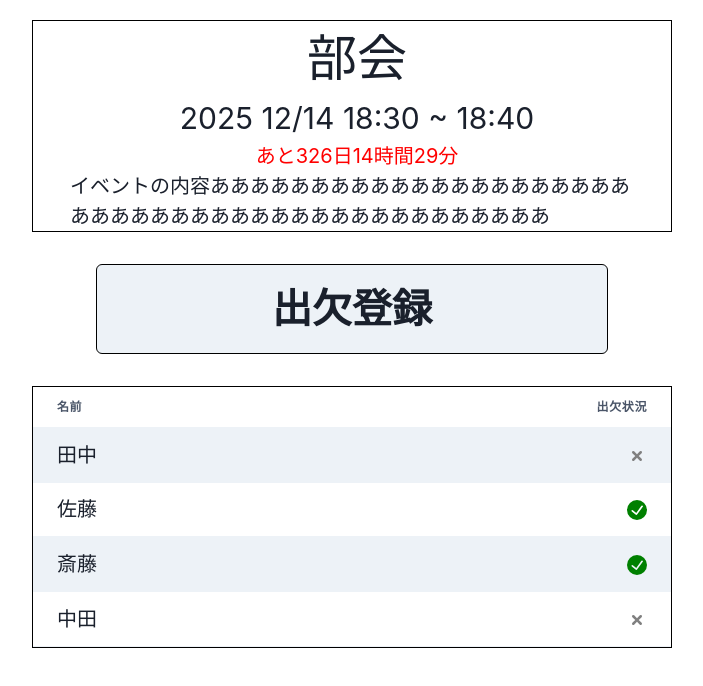
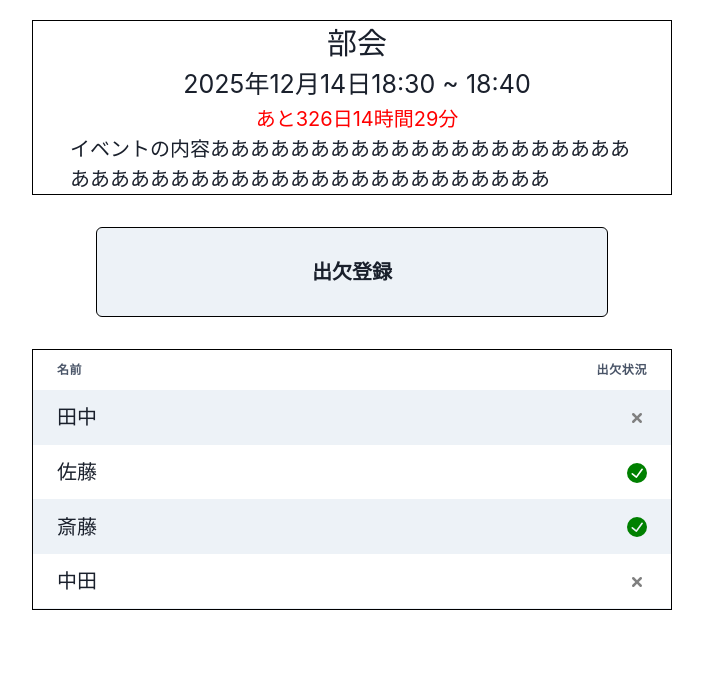
Before and after one commit to club-gleap/glape, a Next.js app: page /event/1 in a window 1280 px wide. Shown: the top 686 px of the page, without its empty margins (288-991 px from the left). Built offline with nearby package versions, Linux system fonts and the light colour scheme.

Commit message:
fix/4-eventpage temporary commit

```diff
--- a/app/event/[eventId]/page.tsx
+++ b/app/event/[eventId]/page.tsx
@@ -19,7 +19,7 @@ import { useDateOfTheEvent } from "@/features/event/components/useDateOfTheEvent
 
 export default function Home() {
   //仮のデータ。本番ではどこかからデータを読み込む？
-  const [members, setMembers] = useState({
+  const [members] = useState({
     田中: false,
     佐藤: true,
     斎藤: true,
@@ -47,10 +47,10 @@ export default function Home() {
     <Center flexDirection="column">
       <Stack spacing={8} width={{ base: "90%", md: "50%" }} mt="20px">
         <Box borderColor="black" borderWidth="1px">
-          <Center fontSize="50px" ml="10px">
-            <Box fontSize="50px">{eventName}</Box>
+          <Center fontSize="30px" ml="10px">
+            {eventName}
           </Center>
-          <Center fontSize="30px" ml="10px">
+          <Center fontSize="25px" ml="10px">
             {dateOfTheEvent}
           </Center>
           <Center fontSize="20px" color="red" ml="10px">
@@ -66,7 +66,7 @@ export default function Home() {
         <Center>
           <Button
             onClick={attendButtonClick}
-            fontSize="40px"
+            fontSize="20px"
             borderColor="black"
             borderWidth="1px"
             width="80%"
--- a/features/event/components/useDateOfTheEvent.tsx
+++ b/features/event/components/useDateOfTheEvent.tsx
@@ -10,8 +10,8 @@ export const useDateOfTheEvent = (
     if (allDay) {
       return (
         <Box>
-          {startTime.getFullYear()} {startTime.getMonth() + 1}/
-          {startTime.getDate()} 終日
+          {startTime.getFullYear()}年{startTime.getMonth() + 1}月
+          {startTime.getDate()}日 終日
         </Box>
       );
     }
@@ -19,8 +19,8 @@ export const useDateOfTheEvent = (
     else {
       return (
         <Box>
-          {startTime.getFullYear()} {startTime.getMonth() + 1}/
-          {startTime.getDate()} {startTime.getHours()}:{startTime.getMinutes()}{" "}
+          {startTime.getFullYear()}年{startTime.getMonth() + 1}月
+          {startTime.getDate()}日{startTime.getHours()}:{startTime.getMinutes()}{" "}
           ~
         </Box>
       );
@@ -31,12 +31,12 @@ export const useDateOfTheEvent = (
       return (
         <Box>
           <Box>
-            {startTime.getFullYear()} {startTime.getMonth() + 1}/
-            {startTime.getDate()} ~
+            {startTime.getFullYear()}年{startTime.getMonth() + 1}月
+            {startTime.getDate()}日~
           </Box>
           <Box>
-            {finishTime.getFullYear()} {finishTime.getMonth() + 1}/
-            {finishTime.getDate()} 終日
+            {finishTime.getFullYear()}年{finishTime.getMonth() + 1}月
+            {finishTime.getDate()}日 終日
           </Box>
         </Box>
       );
@@ -45,8 +45,8 @@ export const useDateOfTheEvent = (
     else if (startTime.getDate() == finishTime.getDate()) {
       return (
         <Box>
-          {startTime.getFullYear()} {startTime.getMonth() + 1}/
-          {startTime.getDate()} {startTime.getHours()}:{startTime.getMinutes()}{" "}
+          {startTime.getFullYear()}年{startTime.getMonth() + 1}月
+          {startTime.getDate()}日{startTime.getHours()}:{startTime.getMinutes()}{" "}
           ~ {finishTime.getHours()}:{finishTime.getMinutes()}
         </Box>
       );
@@ -56,13 +56,13 @@ export const useDateOfTheEvent = (
       return (
         <Box>
           <Box>
-            {startTime.getFullYear()} {startTime.getMonth() + 1}/
-            {startTime.getDate()} {startTime.getHours()}:
+            {startTime.getFullYear()}年{startTime.getMonth() + 1}月
+            {startTime.getDate()}日{startTime.getHours()}:
             {startTime.getMinutes()} ~
           </Box>
           <Box>
-            {finishTime.getFullYear()} {finishTime.getMonth() + 1}/
-            {finishTime.getDate()} {finishTime.getHours()}:
+            {finishTime.getFullYear()}年{finishTime.getMonth() + 1}月
+            {finishTime.getDate()}日{finishTime.getHours()}:
             {finishTime.getMinutes()}
           </Box>
         </Box>
```
